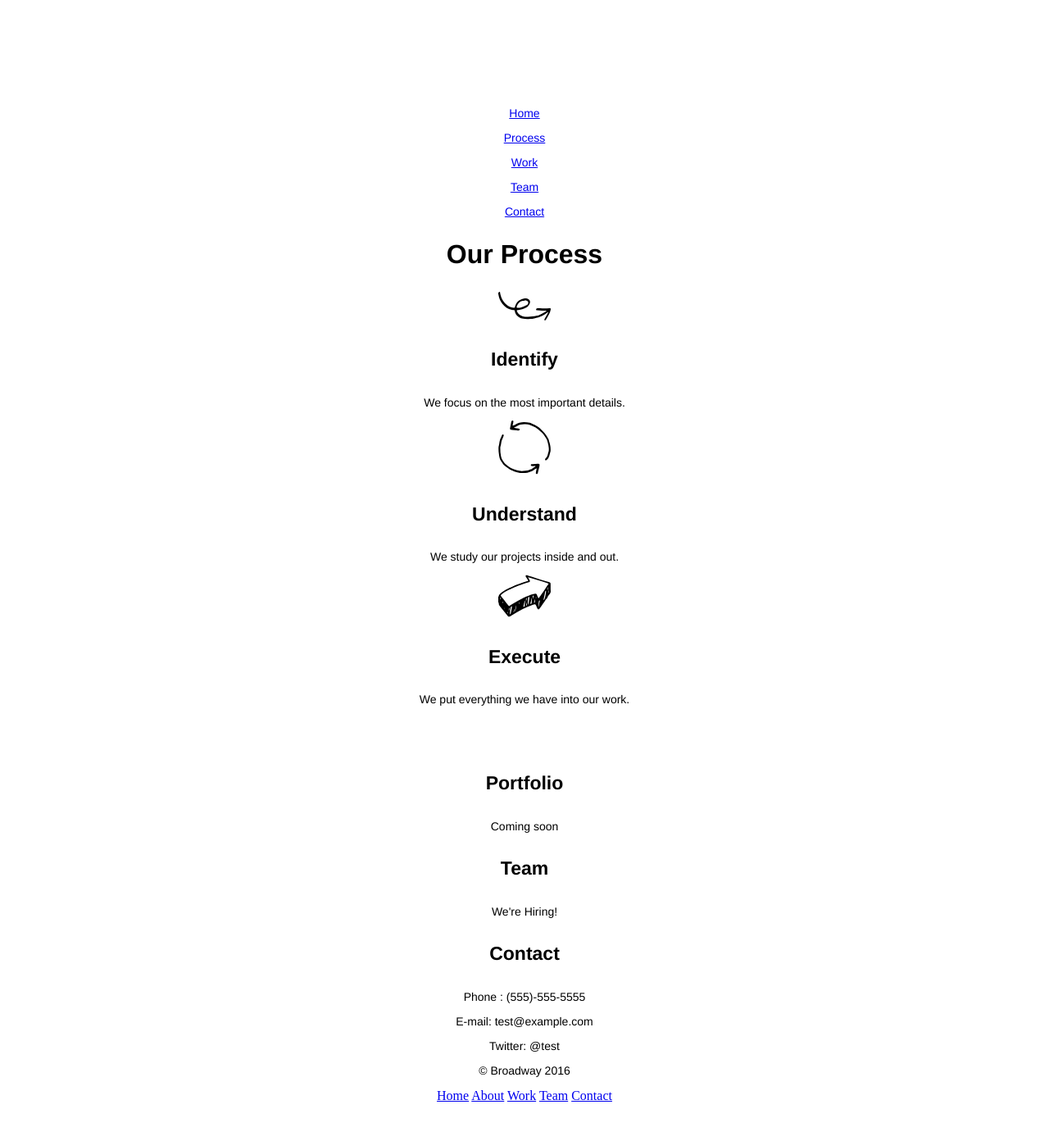
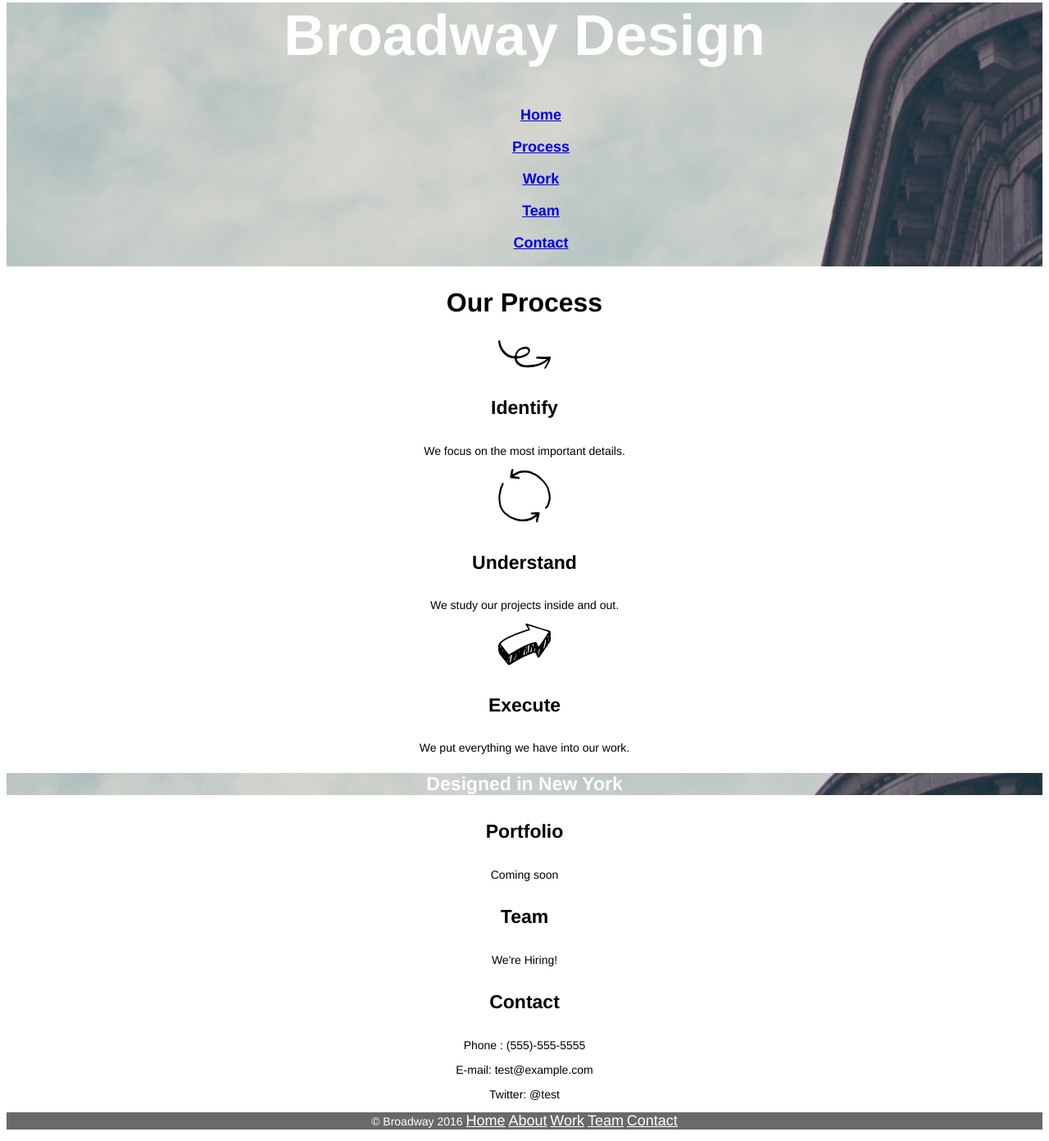
Before and after one commit to bwkramarz/Broadway, a plain HTML site: page index.html in a window 1280 px wide. Shown: the part 44-1436 px from the top of the page at 82% size. Before the commit the page ends 1398 px from the top, so only its background shows below. Drawn offline with Linux system fonts and the light colour scheme.

Commit message:
Final commit

```diff
--- a/index.html
+++ b/index.html
@@ -7,13 +7,17 @@
   </head>
   <body>
 
-<div class="Header">
+<div class="header">
 <h1>Broadway Design</h1>
-  <p><a href="#">Home</a></p>
-  <p><a href="#">Process</a></p>
-  <p><a href="#">Work</a></p>
-  <p><a href="#">Team</a></p>
-  <p><a href="#">Contact</a></p>
+<nav id="topnav">
+  <ul>
+    <li><a href="#">Home</a></li><br>
+    <li><a href="#">Process</a></li><br>
+    <li><a href="#">Work</a></li><br>
+    <li><a href="#">Team</a></li><br>
+    <li><a href="#">Contact</a></li><br>
+  </ul>
+</nav>
 </div>
 
 <div class="Our Process">
@@ -30,7 +34,7 @@
 </div>
 
 <div class="Contact">
-  <h3>Designed in New York</h4>
+  <h3 class="heading3">Designed in New York</h4>
     <h4>Portfolio</h4>
     <p>Coming soon</p>
     <h4>Team</h4>
@@ -41,16 +45,15 @@
     <p>Twitter: @test</p>
   </div>
 
-<div class="navigation">
-  <nav>
-    <p>© Broadway 2016</p>
-    <a href="#">Home</a>
-    <a href="#">About</a>
-    <a href="#">Work</a>
-    <a href="#">Team</a>
-    <a href="#">Contact</a>
-  </nav>
-</div>
+<div class="footer">
+  <p>© Broadway 2016
+    <a class="btn-nav" href="#">Home</a>
+    <a class="btn-nav" href="#">About</a>
+    <a class="btn-nav" href="#">Work</a>
+    <a class="btn-nav" href="#">Team</a>
+    <a class="btn-nav" href="#">Contact</a>
+  </p>
+  </div>
 
   </body>
 </html>
--- a/resources/css/style.css
+++ b/resources/css/style.css
@@ -1,19 +1,28 @@
 .header {
-background-color: black;
+  background-image: url('../images/the-flatiron-building.png');
+  background-size: cover;
 }
 
 body {
   text-align: center;
 }
 
-.header {
-  background-color: black;
-}
-
 h1 {
   font-family: helvetica;
   font-size: 70px;
   font-weight: bold;
+  color: white;
+}
+
+li {
+  font-family: helvetica;
+  color: white;
+  font-size: 18px;
+  list-style-type: none;
+  font-weight: bold;
+}
+
+.topnav {
   color: white;
 }
 
@@ -29,7 +38,7 @@ h3 {
   font-size: 23px;
   font-weight: bold;
   color: white;
-  background-image: url(#);
+  background-image: url('../images/the-flatiron-building.png');
 }
 
 h4 {
@@ -42,3 +51,15 @@ p {
   font-family: helvetica;
   font-size: 14px;
 }
+
+.footer {
+  font-family: helvetica;
+  font-size: 11px;
+  color: white;
+  background-color: dimgray;
+}
+
+.btn-nav {
+  font-size: 18px;
+  color: white;
+}
```
